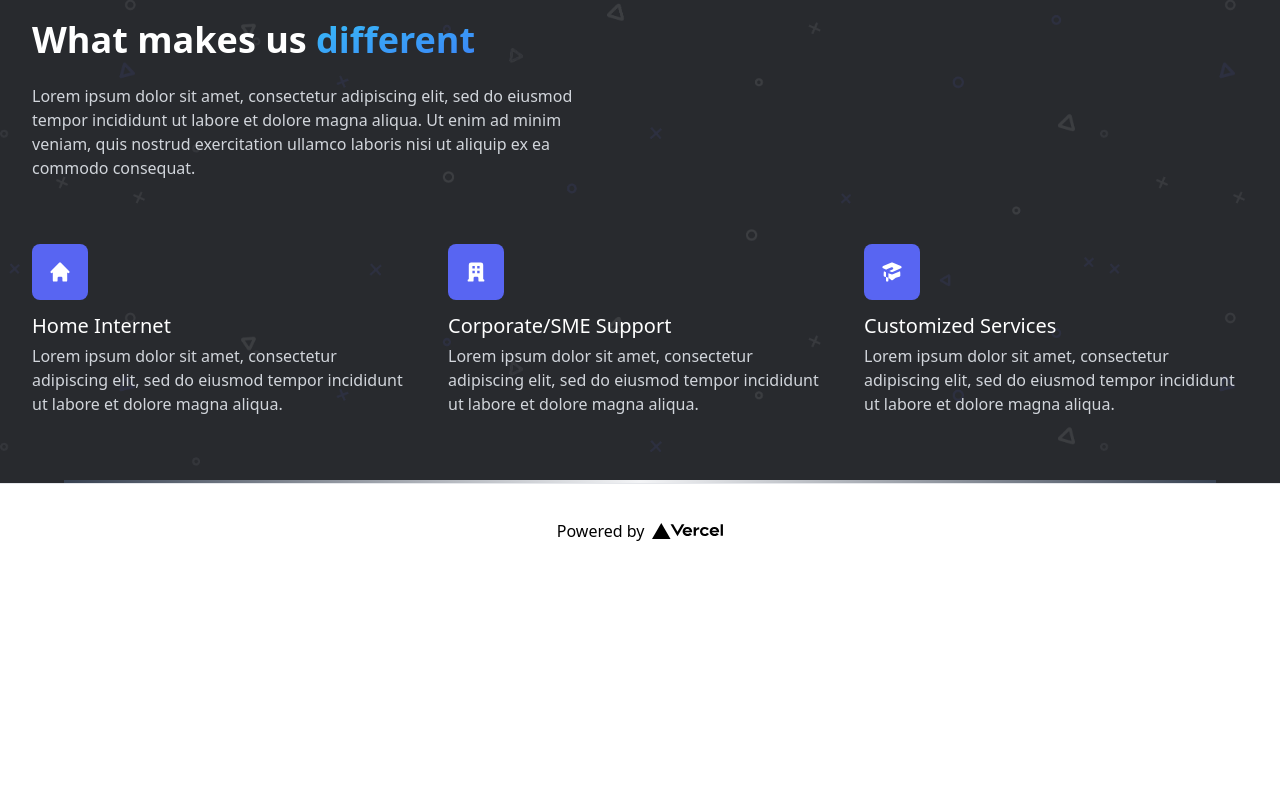
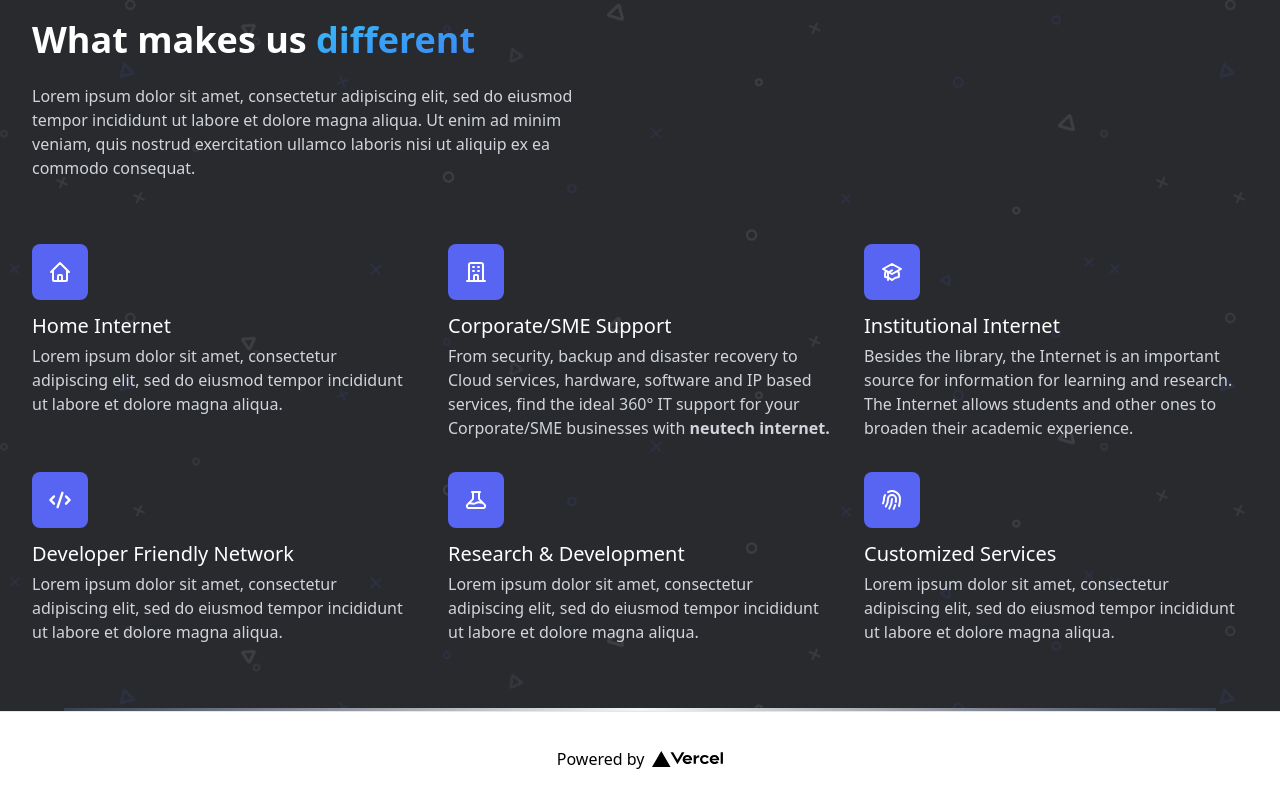
Before and after one commit to bobalok/brainfreeze, a Next.js app: page / in a window 1280 px wide. Shown: the part 1215-2022 px from the top of the page. Before the commit the page ends 1794 px from the top, so only its background shows below. Built offline with nearby package versions, Linux system fonts and the light colour scheme.

Commit message:
content added to the services section

```diff
--- a/pages/index.js
+++ b/pages/index.js
@@ -162,11 +162,17 @@ export default function Home() {
                 <span className="flex-shrink-0 p-4 bg-tatsuBTN rounded-lg">
                   <svg
                     className="w-6 h-6"
-                    fill="currentColor"
-                    viewBox="0 0 20 20"
+                    fill="none"
+                    stroke="currentColor"
+                    viewBox="0 0 24 24"
                     xmlns="http://www.w3.org/2000/svg"
                   >
-                    <path d="M10.707 2.293a1 1 0 00-1.414 0l-7 7a1 1 0 001.414 1.414L4 10.414V17a1 1 0 001 1h2a1 1 0 001-1v-2a1 1 0 011-1h2a1 1 0 011 1v2a1 1 0 001 1h2a1 1 0 001-1v-6.586l.293.293a1 1 0 001.414-1.414l-7-7z"></path>
+                    <path
+                      strokeLinecap="round"
+                      strokeLinejoin="round"
+                      strokeWidth={2}
+                      d="M3 12l2-2m0 0l7-7 7 7M5 10v10a1 1 0 001 1h3m10-11l2 2m-2-2v10a1 1 0 01-1 1h-3m-6 0a1 1 0 001-1v-4a1 1 0 011-1h2a1 1 0 011 1v4a1 1 0 001 1m-6 0h6"
+                    />
                   </svg>
                 </span>
 
@@ -185,20 +191,86 @@ export default function Home() {
                 <span className="flex-shrink-0 p-4 bg-tatsuBTN rounded-lg">
                   <svg
                     className="w-6 h-6"
+                    fill="none"
+                    stroke="currentColor"
+                    viewBox="0 0 24 24"
+                    xmlns="http://www.w3.org/2000/svg"
+                  >
+                    <path
+                      strokeLinecap="round"
+                      strokeLinejoin="round"
+                      strokeWidth={2}
+                      d="M19 21V5a2 2 0 00-2-2H7a2 2 0 00-2 2v16m14 0h2m-2 0h-5m-9 0H3m2 0h5M9 7h1m-1 4h1m4-4h1m-1 4h1m-5 10v-5a1 1 0 011-1h2a1 1 0 011 1v5m-4 0h4"
+                    />
+                  </svg>
+                </span>
+
+                <div className="ml-3 md:mt-3 md:ml-0">
+                  <dt className="text-xl font-medium">Corporate/SME Support</dt>
+
+                  <dd className="mt-1 text-gray-300">
+                    From security, backup and disaster recovery to Cloud
+                    services, hardware, software and IP based services, find the
+                    ideal 360° IT support for your Corporate/SME businesses with{' '}
+                    <span className="font-bold">neutech internet.</span>
+                  </dd>
+                </div>
+              </div>
+
+              <div className="flex items-start md:flex-col">
+                <span className="flex-shrink-0 p-4 bg-tatsuBTN rounded-lg">
+                  <svg
+                    className="w-6 h-6"
+                    fill="none"
+                    stroke="currentColor"
+                    viewBox="0 0 24 24"
+                    xmlns="http://www.w3.org/2000/svg"
+                  >
+                    <path d="M12 14l9-5-9-5-9 5 9 5z" />
+                    <path d="M12 14l6.16-3.422a12.083 12.083 0 01.665 6.479A11.952 11.952 0 0012 20.055a11.952 11.952 0 00-6.824-2.998 12.078 12.078 0 01.665-6.479L12 14z" />
+                    <path
+                      strokeLinecap="round"
+                      strokeLinejoin="round"
+                      strokeWidth={2}
+                      d="M12 14l9-5-9-5-9 5 9 5zm0 0l6.16-3.422a12.083 12.083 0 01.665 6.479A11.952 11.952 0 0012 20.055a11.952 11.952 0 00-6.824-2.998 12.078 12.078 0 01.665-6.479L12 14zm-4 6v-7.5l4-2.222"
+                    />
+                  </svg>
+                </span>
+
+                <div className="ml-3 md:mt-3 md:ml-0">
+                  <dt className="text-xl font-medium">
+                    Institutional Internet
+                  </dt>
+
+                  <dd className="mt-1 text-gray-300">
+                    Besides the library, the Internet is an important source for
+                    information for learning and research. The Internet allows
+                    students and other ones to broaden their academic
+                    experience.
+                  </dd>
+                </div>
+              </div>
+
+              <div className="flex items-start md:flex-col">
+                <span className="flex-shrink-0 p-4 bg-tatsuBTN rounded-lg">
+                  <svg
+                    className="w-6 h-6"
                     fill="currentColor"
                     viewBox="0 0 20 20"
                     xmlns="http://www.w3.org/2000/svg"
                   >
                     <path
                       fillRule="evenodd"
-                      d="M4 4a2 2 0 012-2h8a2 2 0 012 2v12a1 1 0 110 2h-3a1 1 0 01-1-1v-2a1 1 0 00-1-1H9a1 1 0 00-1 1v2a1 1 0 01-1 1H4a1 1 0 110-2V4zm3 1h2v2H7V5zm2 4H7v2h2V9zm2-4h2v2h-2V5zm2 4h-2v2h2V9z"
+                      d="M12.316 3.051a1 1 0 01.633 1.265l-4 12a1 1 0 11-1.898-.632l4-12a1 1 0 011.265-.633zM5.707 6.293a1 1 0 010 1.414L3.414 10l2.293 2.293a1 1 0 11-1.414 1.414l-3-3a1 1 0 010-1.414l3-3a1 1 0 011.414 0zm8.586 0a1 1 0 011.414 0l3 3a1 1 0 010 1.414l-3 3a1 1 0 11-1.414-1.414L16.586 10l-2.293-2.293a1 1 0 010-1.414z"
                       clipRule="evenodd"
-                    ></path>
+                    />
                   </svg>
                 </span>
 
                 <div className="ml-3 md:mt-3 md:ml-0">
-                  <dt className="text-xl font-medium">Corporate/SME Support</dt>
+                  <dt className="text-xl font-medium">
+                    Developer Friendly Network
+                  </dt>
 
                   <dd className="mt-1 text-gray-300">
                     Lorem ipsum dolor sit amet, consectetur adipiscing elit, sed
@@ -212,11 +284,48 @@ export default function Home() {
                 <span className="flex-shrink-0 p-4 bg-tatsuBTN rounded-lg">
                   <svg
                     className="w-6 h-6"
-                    fill="currentColor"
-                    viewBox="0 0 20 20"
+                    fill="none"
+                    stroke="currentColor"
+                    viewBox="0 0 24 24"
                     xmlns="http://www.w3.org/2000/svg"
                   >
-                    <path d="M10.394 2.08a1 1 0 00-.788 0l-7 3a1 1 0 000 1.84L5.25 8.051a.999.999 0 01.356-.257l4-1.714a1 1 0 11.788 1.838L7.667 9.088l1.94.831a1 1 0 00.787 0l7-3a1 1 0 000-1.838l-7-3zM3.31 9.397L5 10.12v4.102a8.969 8.969 0 00-1.05-.174 1 1 0 01-.89-.89 11.115 11.115 0 01.25-3.762zM9.3 16.573A9.026 9.026 0 007 14.935v-3.957l1.818.78a3 3 0 002.364 0l5.508-2.361a11.026 11.026 0 01.25 3.762 1 1 0 01-.89.89 8.968 8.968 0 00-5.35 2.524 1 1 0 01-1.4 0zM6 18a1 1 0 001-1v-2.065a8.935 8.935 0 00-2-.712V17a1 1 0 001 1z"></path>
+                    <path
+                      strokeLinecap="round"
+                      strokeLinejoin="round"
+                      strokeWidth={2}
+                      d="M19.428 15.428a2 2 0 00-1.022-.547l-2.387-.477a6 6 0 00-3.86.517l-.318.158a6 6 0 01-3.86.517L6.05 15.21a2 2 0 00-1.806.547M8 4h8l-1 1v5.172a2 2 0 00.586 1.414l5 5c1.26 1.26.367 3.414-1.415 3.414H4.828c-1.782 0-2.674-2.154-1.414-3.414l5-5A2 2 0 009 10.172V5L8 4z"
+                    />
+                  </svg>
+                </span>
+
+                <div className="ml-3 md:mt-3 md:ml-0">
+                  <dt className="text-xl font-medium">
+                    Research & Development
+                  </dt>
+
+                  <dd className="mt-1 text-gray-300">
+                    Lorem ipsum dolor sit amet, consectetur adipiscing elit, sed
+                    do eiusmod tempor incididunt ut labore et dolore magna
+                    aliqua.
+                  </dd>
+                </div>
+              </div>
+
+              <div className="flex items-start md:flex-col">
+                <span className="flex-shrink-0 p-4 bg-tatsuBTN rounded-lg">
+                  <svg
+                    className="w-6 h-6"
+                    fill="none"
+                    stroke="currentColor"
+                    viewBox="0 0 24 24"
+                    xmlns="http://www.w3.org/2000/svg"
+                  >
+                    <path
+                      strokeLinecap="round"
+                      strokeLinejoin="round"
+                      strokeWidth={2}
+                      d="M12 11c0 3.517-1.009 6.799-2.753 9.571m-3.44-2.04l.054-.09A13.916 13.916 0 008 11a4 4 0 118 0c0 1.017-.07 2.019-.203 3m-2.118 6.844A21.88 21.88 0 0015.171 17m3.839 1.132c.645-2.266.99-4.659.99-7.132A8 8 0 008 4.07M3 15.364c.64-1.319 1-2.8 1-4.364 0-1.457.39-2.823 1.07-4"
+                    />
                   </svg>
                 </span>
 
```
